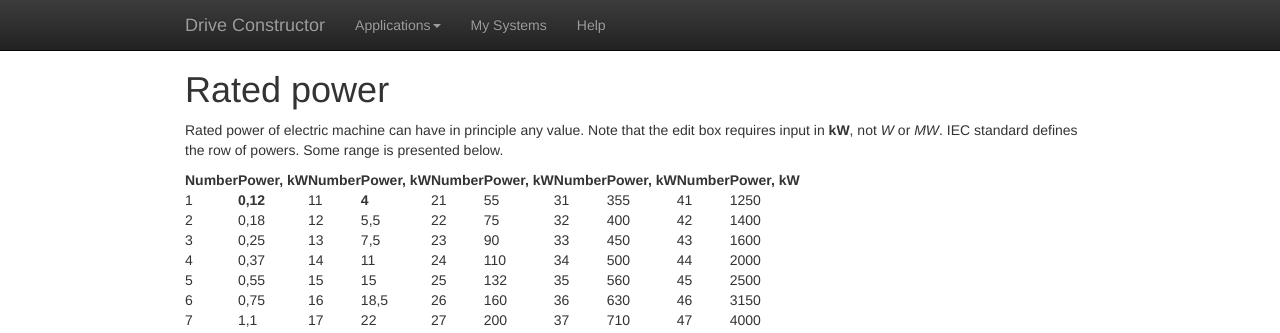
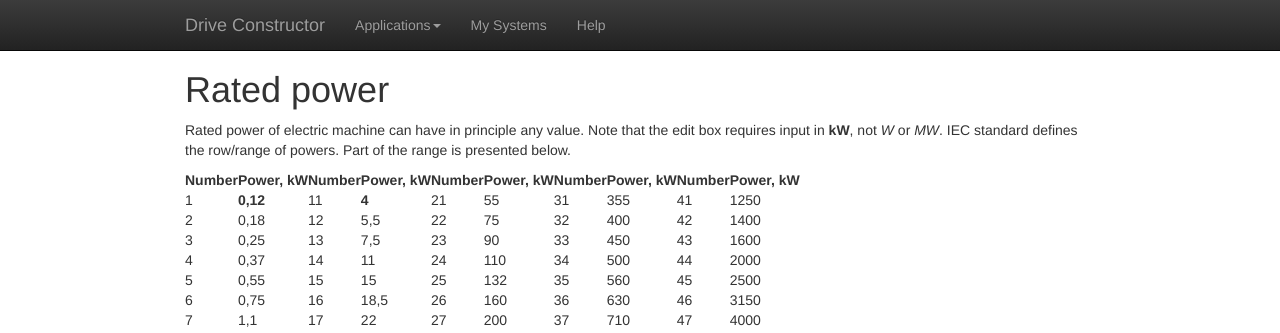
Before and after one commit to Alexey1Gavrilov/drive-constructor-site, a Jekyll site: the page built from help/equipment/electric-machines/electric-machines-rated-power.md, in a window 1280 px wide. Shown: the top 333 px of the page. Built offline with Jekyll 4.4.1, drawn with Linux system fonts in a browser that asks for light colours.

Commit message:
Update electric-machines-rated-power.md

```diff
--- a/help/equipment/electric-machines/electric-machines-rated-power.md
+++ b/help/equipment/electric-machines/electric-machines-rated-power.md
@@ -4,7 +4,7 @@
 
 # Rated power
 
-Rated power of electric machine can have in principle any value. Note that the edit box requires input in **kW**, not *W* or *MW*. IEC standard defines the row of powers. Some range is presented below.
+Rated power of electric machine can have in principle any value. Note that the edit box requires input in **kW**, not *W* or *MW*. IEC standard defines the row/range of powers. Part of the range is presented below.
 
 Number  |  Power, kW  |  Number  |  Power, kW  |  Number  |  Power, kW  |  Number  |  Power, kW  |  Number  |  Power, kW
 ------------  |  -------------  | ------------ | ------------- | ------------ | ------------- | ------------ | ------------- | ------------ | -------------
```
